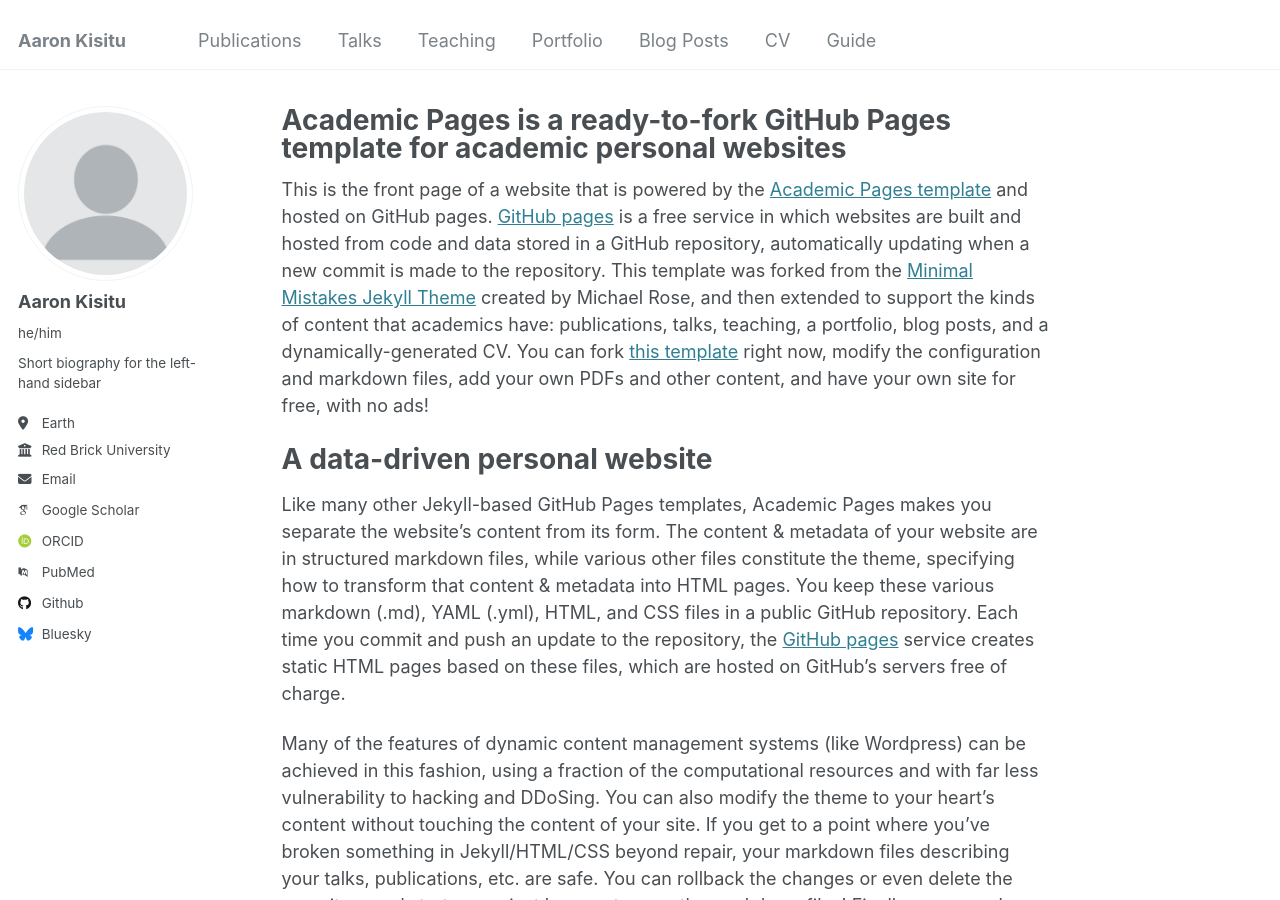
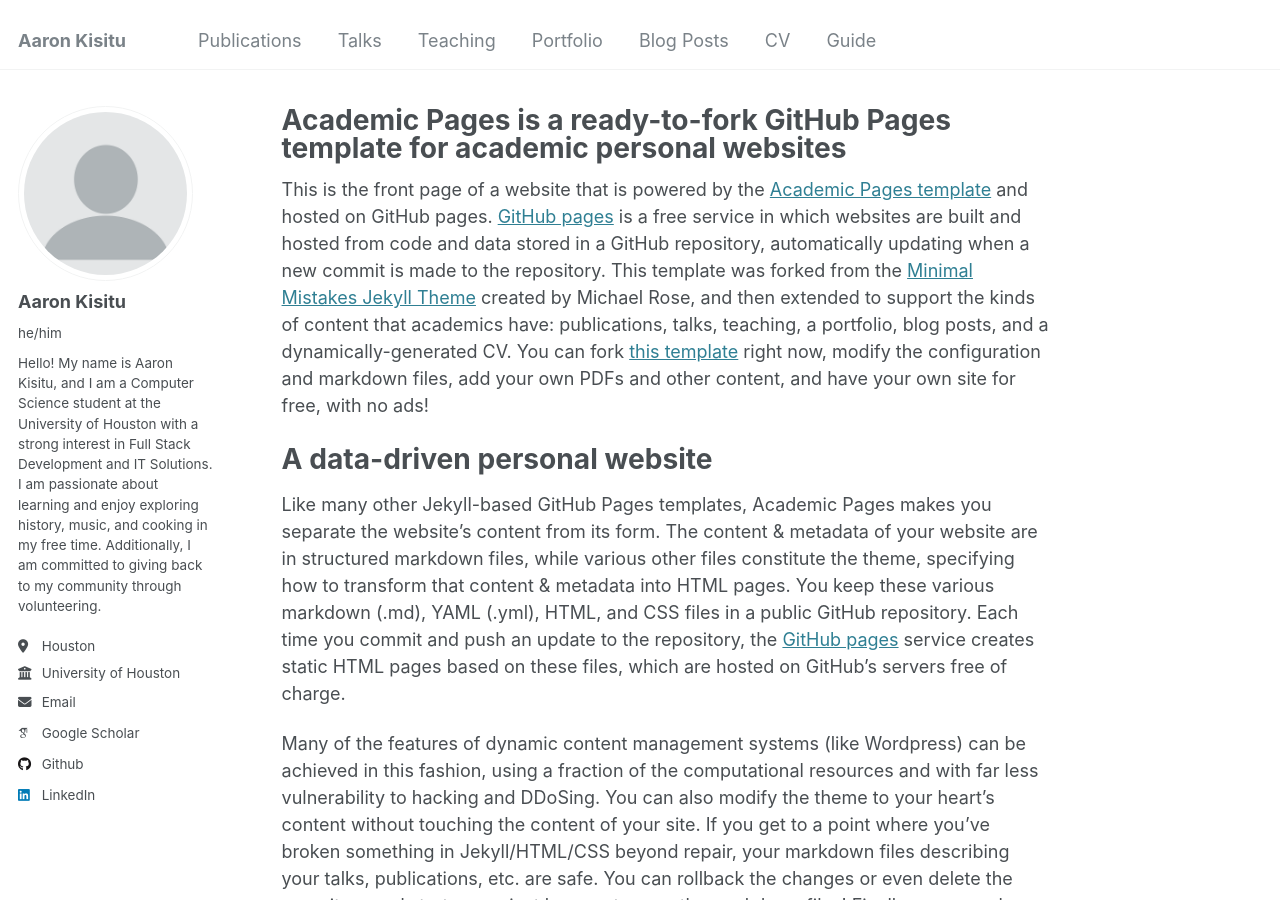
Before and after one commit to kjx172/kjx172.github.io, a Jekyll site: the page built from _pages/about.md, in a window 1280 px wide and 900 px high. Built offline with Jekyll 4.4.1, drawn with Linux system fonts in a browser that asks for light colours; some web fonts are replaced.

Commit message:
Update _config.yml

```diff
--- a/_config.yml
+++ b/_config.yml
@@ -24,19 +24,19 @@ author:
   avatar           : "profile.png"
   name             : "Aaron Kisitu"
   pronouns         : "he/him"
-  bio              : "Short biography for the left-hand sidebar"
-  location         : "Earth"
-  employer         : "Red Brick University"
+  bio              : "Hello! My name is Aaron Kisitu, and I am a Computer Science student at the University of Houston with a strong interest in Full Stack Development and IT Solutions. I am passionate about learning and enjoy exploring history, music, and cooking in my free time. Additionally, I am committed to giving back to my community through volunteering."
+  location         : "Houston"
+  employer         : "University of Houston"
   uri              : # URL
-  email            : "none@example.org"
+  email            : "kisituaaron@gmail.com"
 
   # Academic websites
   arxiv            : # URL - Update with the correct link to your profile
   googlescholar    : "https://scholar.google.com/citations?user=PS_CX0AAAAAJ"
   impactstory      : # URL
-  orcid            : "http://orcid.org/yourorcidurl"
+  orcid            : # URL
   semantic         : # URL
-  pubmed           : "https://www.ncbi.nlm.nih.gov/pubmed/?term=john+snow"
+  pubmed           : # URL
   researchgate     : # URL
   scopus           : # URL
 
@@ -44,12 +44,12 @@ author:
   bitbucket        : # Username - Update with your username on the site
   codepen          : # Username
   dribbble         : # Username
-  github           : "academicpages"
+  github           : "kjx172"
   kaggle           : # Username
   stackoverflow    : # User number or user number and name (i.e., use "1" or "1/jeff-atwood")
 
   # Social media
-  bluesky          : "bsky.app" # Replace this with you Bluesky username
+  bluesky          : # Username
   facebook         : # Username
   flickr           : # Username
   foursquare       : # Username
@@ -58,7 +58,7 @@ author:
   keybase          : # Username
   instagram        : # Username
   lastfm           : # Username
-  linkedin         : # Username
+  linkedin         : "aaron-kisitu"
   mastodon         : # URL
   medium           : # URL
   pinterest        : # Username
```
